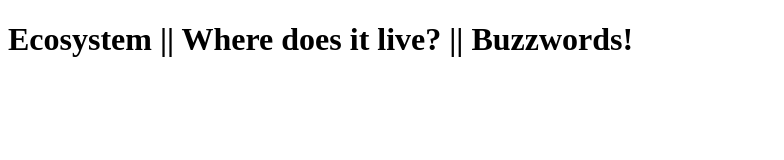
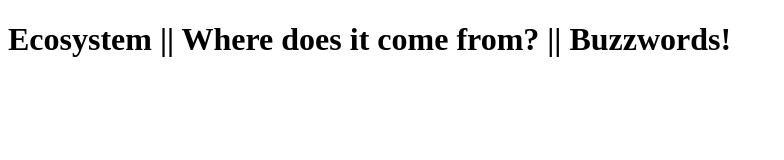
Before and after one commit to rocketNeck/gatsby-js-talk-presentation, a Gatsby site: page /13 in a window 1280 px wide. Shown: the whole page, without its empty margins (0-784 px from the left). Built offline with nearby package versions, Linux system fonts and the light colour scheme; Gatsby itself is replaced by a stand-in of ours.

Commit message:
ran build

```diff
--- a/src/pages/13.js
+++ b/src/pages/13.js
@@ -3,6 +3,6 @@ import Link from 'gatsby-link';
 
 export default ({ transition }) => (
   <div style={transition && transition.style}>
-    <h1>Ecosystem || Where does it live? || Buzzwords!</h1>
+    <h1>Ecosystem || Where does it come from? || Buzzwords!</h1>
   </div>
 );
```
